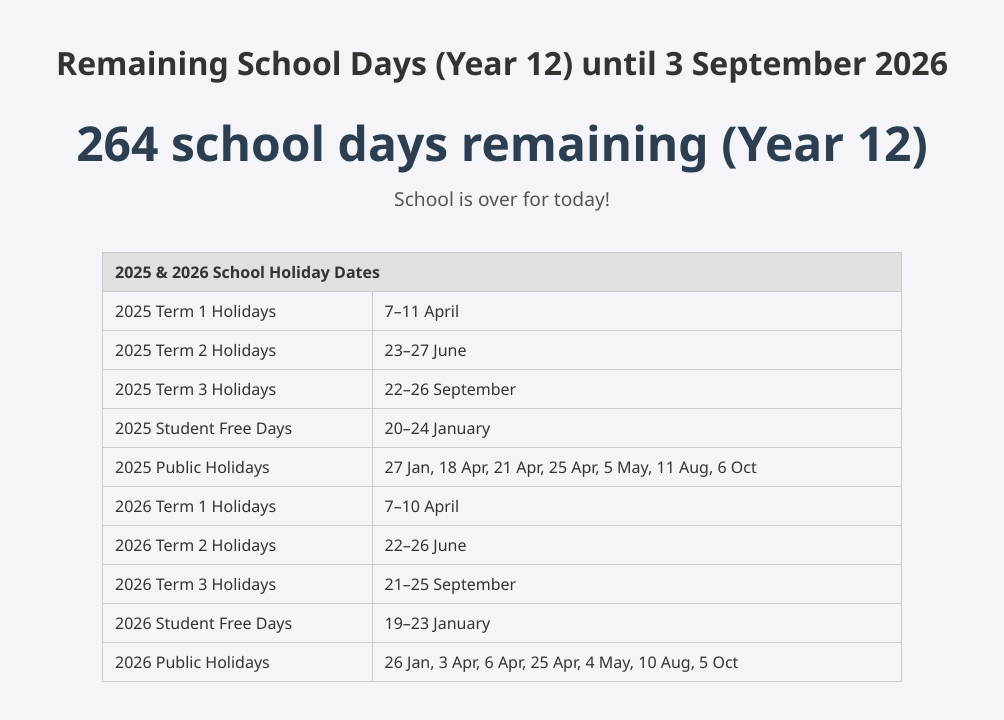
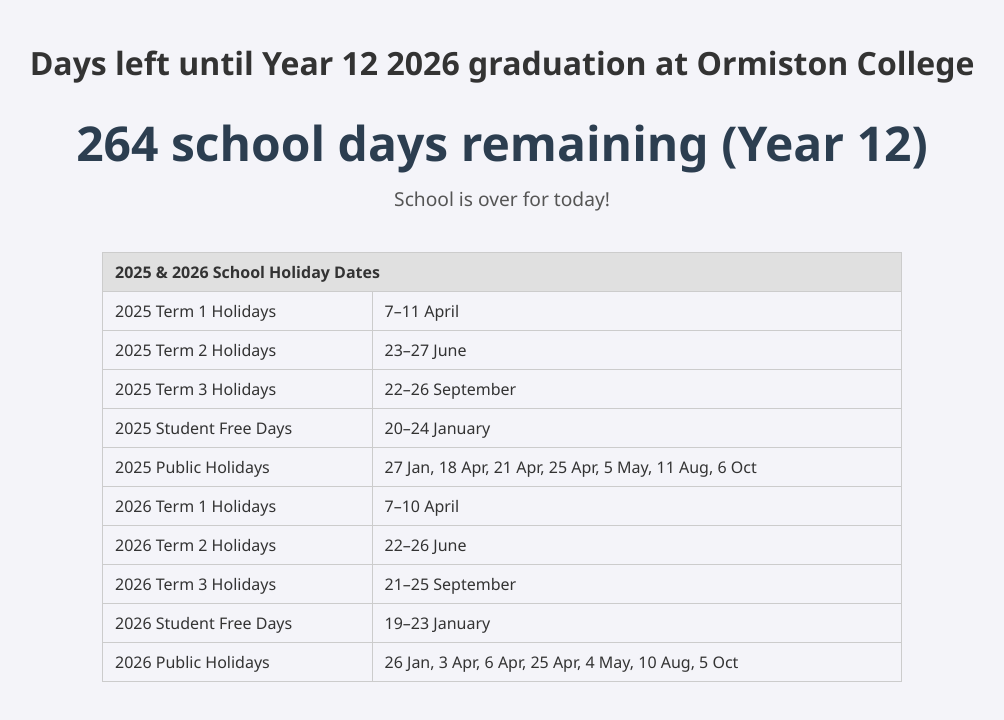
Before and after one commit to M4AN60/Count-Down, a plain HTML site: page index.html in a window 1280 px wide. Shown: the whole page, without its empty margins (138-1142 px from the left). Drawn offline with Linux system fonts and the light colour scheme.

Commit message:
Update index.html

```diff
--- a/index.html
+++ b/index.html
@@ -47,7 +47,7 @@
   </style>
 </head>
 <body>
-  <h1>Remaining School Days (Year 12) until 3 September 2026</h1>
+  <h1>Days left until Year 12 2026 graduation at Ormiston College</h1>
   <div class="countdown" id="schoolDays">Calculating...</div>
   <div class="timer" id="dayTimeLeft">Calculating...</div>
 
```
